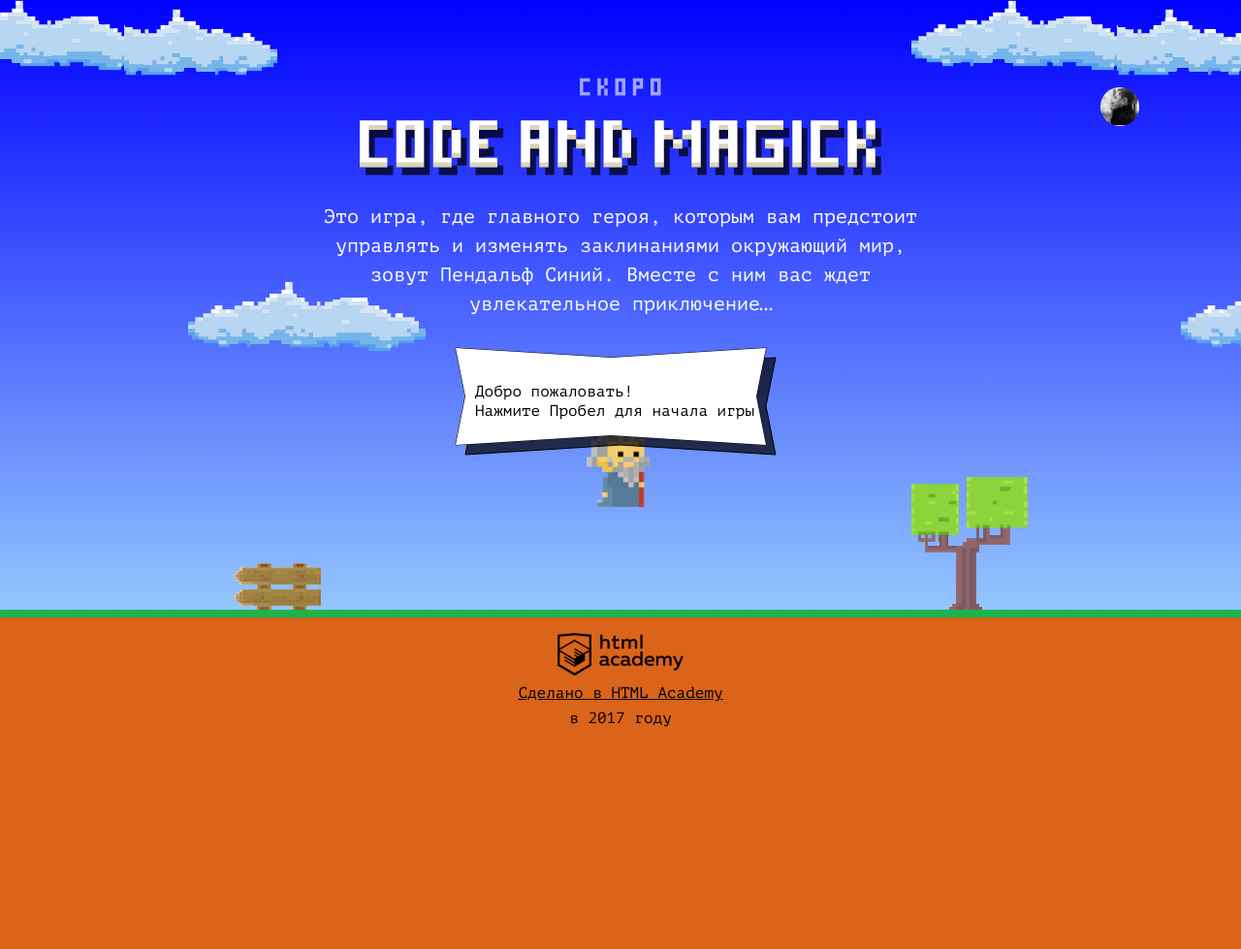
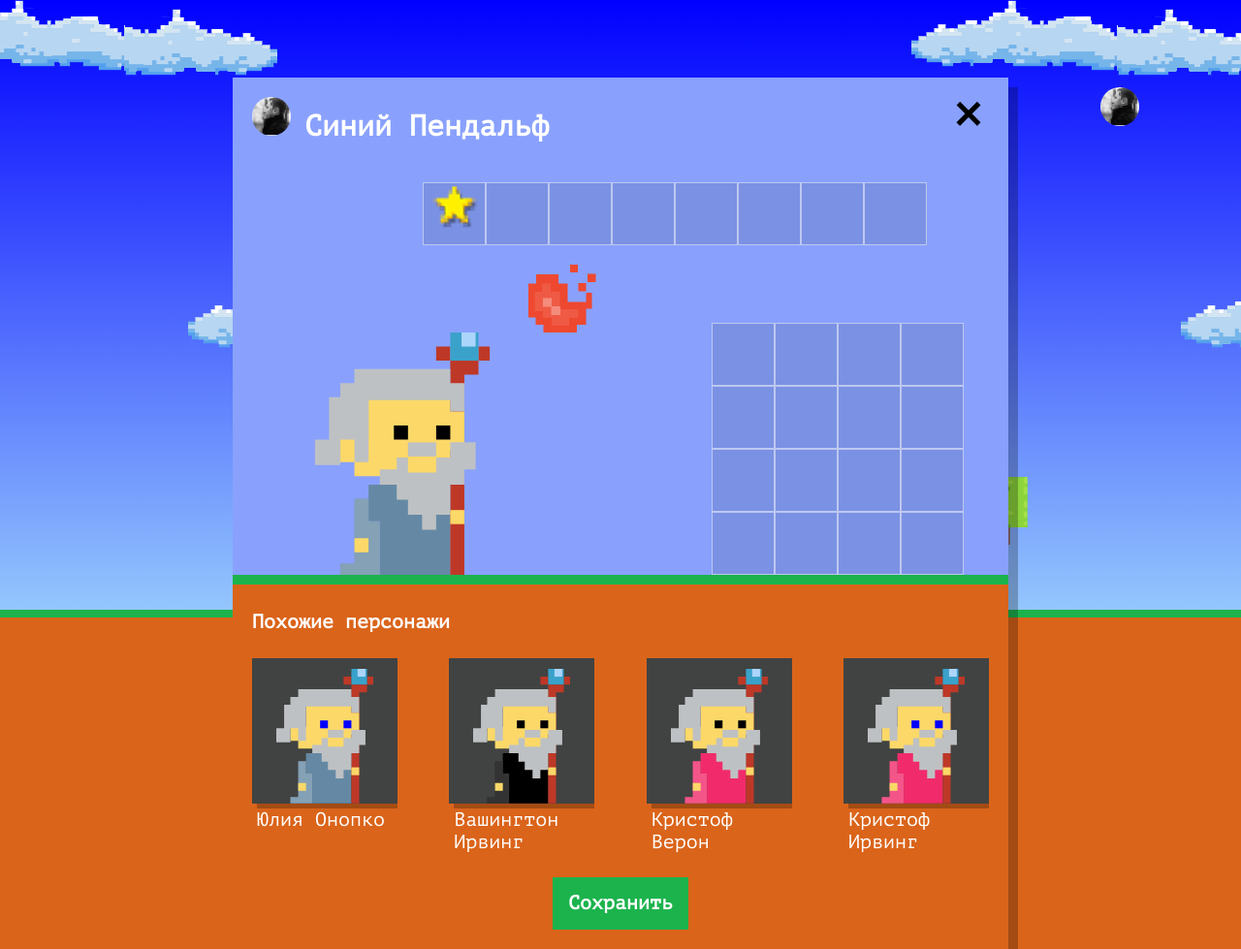
Before and after one commit to Zotoff/18416-code-and-magick-21, a website: page index.html in a window 1280 px wide. Shown: the whole page at 97% size. Before the commit the page ends 800 px from the top, so only its background shows below. Drawn offline with Linux system fonts and the light colour scheme.

Commit message:
Started the setup wizards window

```diff
--- a/index.html
+++ b/index.html
@@ -202,6 +202,7 @@
   }
 
 </script>
+<script src="js/setup.js"></script>
 <script src="js/game.js"></script>
 
 </body>
--- /dev/null
+++ b/js/setup.js
@@ -0,0 +1,101 @@
+"use strict";
+
+const setupElement = document.querySelector(`.setup`);
+const wizardTemplateElement = document.querySelector(`#similar-wizard-template`).content;
+const similarListElement = document.querySelector(`.setup-similar-list`);
+const setupSimilarElement = document.querySelector(`.setup-similar`);
+const FRAGMENT = document.createDocumentFragment();
+
+const generateRandomValue = (array) => {
+  for (let i = 0; i < array.length; i++) {
+    let getRandomArbitrary = (min, max) => {
+      return Math.floor(Math.random() * (max - min) + min);
+    };
+    i = getRandomArbitrary(i, array.length);
+    return array[i];
+  }
+};
+
+const generateWizardFromObject = (wizard) => {
+  const wizardTemplate = wizardTemplateElement.cloneNode(true);
+
+  wizardTemplate.querySelector(`.setup-similar-label`).textContent = wizard.name;
+  wizardTemplate.querySelector(`.wizard-coat`).style.fill = wizard.coatColor;
+  wizardTemplate.querySelector(`.wizard-eyes`).style.fill = wizard.eyesColor;
+
+  return wizardTemplate;
+};
+
+const fillDomWithBlocks = (data) => {
+  for (let i = 0; i < data.length; i++) {
+    FRAGMENT.appendChild(generateWizardFromObject(data[i]));
+  }
+};
+
+const wizards = [];
+
+const names = [
+  `Иван`,
+  `Хуан Себастьян`,
+  `Мария`,
+  `Кристоф`,
+  `Виктор`,
+  `Юлия`,
+  `Люпита`,
+  `Вашингтон`
+];
+
+const lastNames = [
+  `да Марья`,
+  `Верон`,
+  `Мирабелла`,
+  `Вальц`,
+  `Онопко`,
+  `Топольницкая`,
+  `Нионго`,
+  `Ирвинг`
+];
+
+const coatColors = [
+  `rgb(101, 137, 164)`,
+  `rgb(241, 43, 107)`,
+  `rgb(146, 100, 161)`,
+  `rgb(56, 159, 117)`,
+  `rgb(215, 210, 55)`,
+  `rgb(0, 0, 0)`
+];
+
+const eyesColors = [
+  `black`,
+  `red`,
+  `blue`,
+  `yellow`,
+  `green`
+];
+
+// Generate random values, generate object and push to wizard array
+
+for (let i = 0; i < 4; i++) {
+  const randomName = generateRandomValue(names);
+  const randomLastName = generateRandomValue(lastNames);
+  const randomColor = generateRandomValue(coatColors);
+  const randomEyesColor = generateRandomValue(eyesColors);
+  const fullName = randomName + ` ` + randomLastName;
+
+  const wizard = {};
+
+  wizard.name = fullName;
+  wizard.coatColor = randomColor;
+  wizard.eyesColor = randomEyesColor;
+  wizards.push(wizard);
+}
+
+// Fill DOM with blocks
+fillDomWithBlocks(wizards);
+
+// Append the childs to fragments;
+similarListElement.appendChild(FRAGMENT);
+
+// Remove the hidden classes
+setupElement.classList.remove(`hidden`);
+setupSimilarElement.classList.remove(`hidden`);
```
